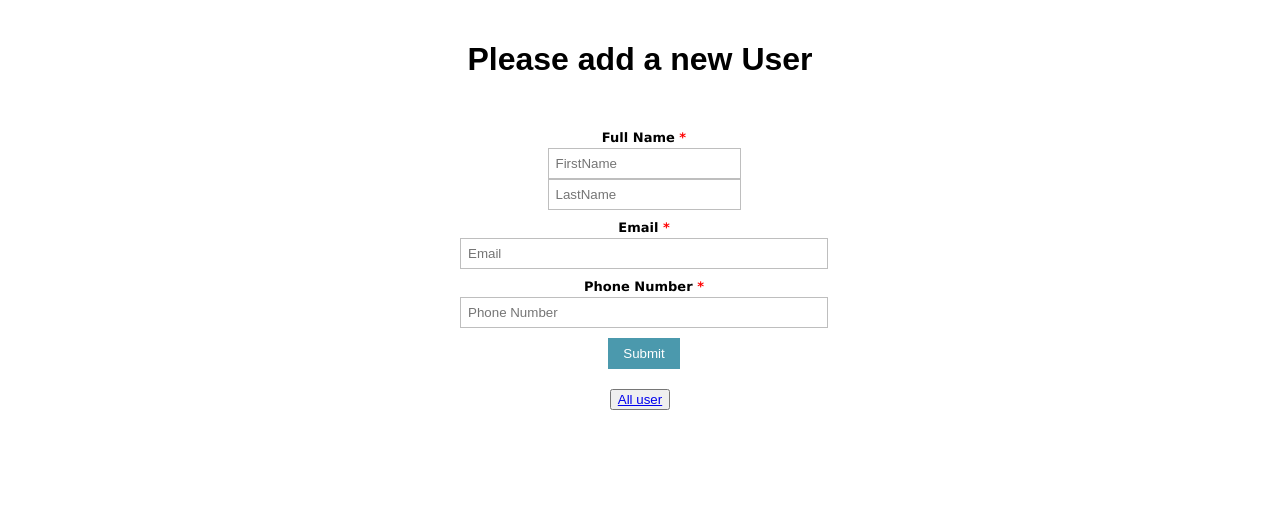
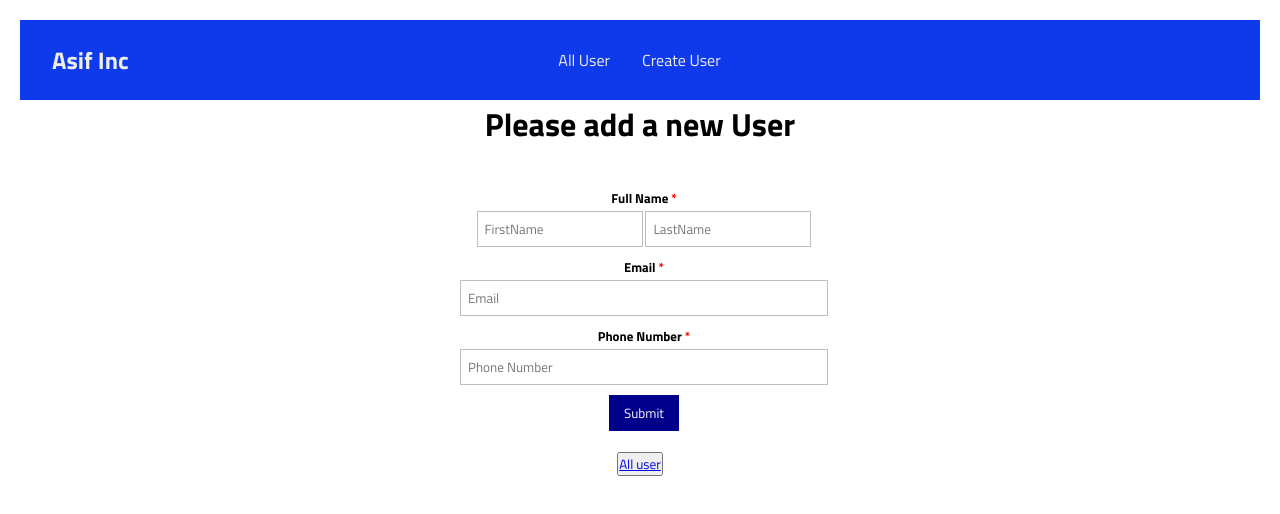
Before and after one commit to smtariqulislam/asif-inc-client, a React (Create React App) app: page /users/create in a window 1280 px wide. Shown: the top 514 px of the page. Built offline with nearby package versions, Linux system fonts and the light colour scheme.

Commit message:
header section

```diff
--- a/package.json
+++ b/package.json
@@ -9,6 +9,7 @@
     "get-google-fonts": "^1.2.2",
     "react": "^18.2.0",
     "react-dom": "^18.2.0",
+    "react-icons": "^4.7.1",
     "react-icons-kit": "^2.0.0",
     "react-router-dom": "^6.7.0",
     "react-scripts": "5.0.1",
--- a/src/components/AllUser.js
+++ b/src/components/AllUser.js
@@ -1,5 +1,6 @@
 import React, { useEffect, useState } from 'react';
 import { Link } from 'react-router-dom';
+import Navbar from './Navbar';
 
 
 const AllUser = () => {
@@ -53,7 +54,7 @@
 
     return (
       <div>
-        {/* <Navbar></Navbar> */}
+        <Navbar></Navbar>
 
         <h1>Total User: {users.length}</h1>
 
--- a/src/components/CreateUser.js
+++ b/src/components/CreateUser.js
@@ -1,5 +1,6 @@
 import React from 'react';
 import { Link } from 'react-router-dom';
+import Navbar from './Navbar';
 
 const CreateUser = () => {
 
@@ -33,9 +34,9 @@
       };
     return (
       <div>
+        <Navbar></Navbar>
         <h1>Please add a new User</h1>
         <form onSubmit={handleAddUser}>
-
           <ul className="form-style-1">
             <li>
               <label>
@@ -44,17 +45,10 @@
               <input
                 type="text"
                 name="First"
-
                 placeholder="FirstName"
                 required
               />{" "}
-              <input
-                type="text"
-                name="Last"
-
-                placeholder="LastName"
-                required
-              />
+              <input type="text" name="Last" placeholder="LastName" required />
             </li>
             <li>
               <label>
@@ -64,7 +58,6 @@
                 type="text"
                 name="email"
                 className="field-long"
-
                 placeholder="Email"
               />
             </li>
@@ -76,7 +69,6 @@
                 type="text"
                 name="phone"
                 className="field-long"
-
                 placeholder="Phone Number"
               />
             </li>
--- a/src/components/Details.js
+++ b/src/components/Details.js
@@ -1,5 +1,6 @@
 import React from "react";
 import { useLoaderData } from "react-router-dom";
+import Navbar from "./Navbar";
 
 const Details = () => {
   const user = useLoaderData();
@@ -40,12 +41,10 @@
 
   return (
     <div className="app">
+      <Navbar></Navbar>
       <h1>Edit Your Profile</h1>
       <form onSubmit={handleUpdate}>
-
-
-
-        <ul  className="form-style-1">
+        <ul className="form-style-1">
           <li>
             <label>
               Full Name <span className="required">*</span>
@@ -72,7 +71,7 @@
             <input
               type="text"
               name="email"
-             className="field-long"
+              className="field-long"
               defaultValue={user.Email}
               disabled
               placeholder="LastName"
@@ -85,7 +84,7 @@
             <input
               type="text"
               name="phone"
-             className="field-long"
+              className="field-long"
               defaultValue={user.PhoneNumber}
               placeholder="Phone Number"
             />
@@ -96,8 +95,6 @@
           </li>
         </ul>
       </form>
-
-
     </div>
   );
 };
--- /dev/null
+++ b/src/components/Navbar.js
@@ -0,0 +1,30 @@
+import { useRef } from "react";
+import { FaBars, FaTimes } from "react-icons/fa";
+// import "../Styles/main.css";
+
+function Navbar() {
+  const navRef = useRef();
+
+  const showNavbar = () => {
+    navRef.current.classList.toggle("responsive_nav");
+  };
+
+  return (
+    <header>
+      <h2>Asif Inc</h2>
+      <nav ref={navRef}>
+        <a href="/">All User</a>
+        <a href="/users/create">Create User</a>
+
+        <button className="nav-btn nav-close-btn" onClick={showNavbar}>
+          <FaTimes />
+        </button>
+      </nav>
+      <button className="nav-btn" onClick={showNavbar}>
+        <FaBars />
+      </button>
+    </header>
+  );
+}
+
+export default Navbar;
--- a/src/index.css
+++ b/src/index.css
@@ -1,3 +1,111 @@
+/* header section  */
+
+
+@import url("https://fonts.googleapis.com/css2?family=Titillium+Web:wght@300;400;700&display=swap");
+
+* {
+  padding: 0;
+  margin: 0;
+  box-sizing: border-box;
+  font-family: "Titillium Web", sans-serif;
+}
+
+:root {
+  --mainColor: #0e3aeb;
+  --mainColorLight: #5767aa;
+  --secondaryColor: #db2b39;
+  --textColor: #eee;
+}
+
+header {
+  display: flex;
+  align-items: center;
+  justify-content: space-between;
+  height: 80px;
+  padding: 0 2rem;
+  background-color: var(--mainColor);
+  color: var(--textColor);
+}
+
+nav a {
+  margin: 0 1rem;
+  color: var(--textColor);
+  text-decoration: none;
+}
+
+nav a:hover {
+  color: var(--secondaryColor);
+}
+
+header .nav-btn {
+  padding: 5px;
+  cursor: pointer;
+  background: transparent;
+  border: none;
+  outline: none;
+  color: var(--textColor);
+  visibility: hidden;
+  opacity: 0;
+  font-size: 1.8rem;
+}
+
+header div,
+nav {
+  display: flex;
+  align-items: center;
+}
+
+@media only screen and (max-width: 1024px) {
+  header .nav-btn {
+    visibility: visible;
+    opacity: 1;
+  }
+
+  header nav {
+    position: fixed;
+    top: 0;
+    left: 0;
+    height: 100%;
+    width: 100%;
+    display: flex;
+    flex-direction: column;
+    align-items: center;
+    justify-content: center;
+    gap: 1.5rem;
+    background-color: var(--mainColor);
+    transition: 1s;
+    transform: translateY(-100vh);
+  }
+
+  header .responsive_nav {
+    transform: none;
+  }
+
+  nav .nav-close-btn {
+    position: absolute;
+    top: 2rem;
+    right: 2rem;
+  }
+
+  nav a {
+    font-size: 1.5rem;
+  }
+}
+
+
+
+
+
+
+
+
+
+
+
+
+/* table design  */
+
+
 body {
   margin: 0;
   padding: 20px;
@@ -67,6 +175,10 @@
     text-align: left;
   }
 }
+
+
+
+
 
 
 
@@ -152,7 +264,7 @@
 
 .form-style-1 input[type=submit],
 .form-style-1 input[type=button] {
-  background: #4B99AD;
+  background: darkblue;
   padding: 8px 15px 8px 15px;
   border: none;
   color: #fff;
```
Also changed, not shown: 1 other file (tests, documents, lock files or other folders).
